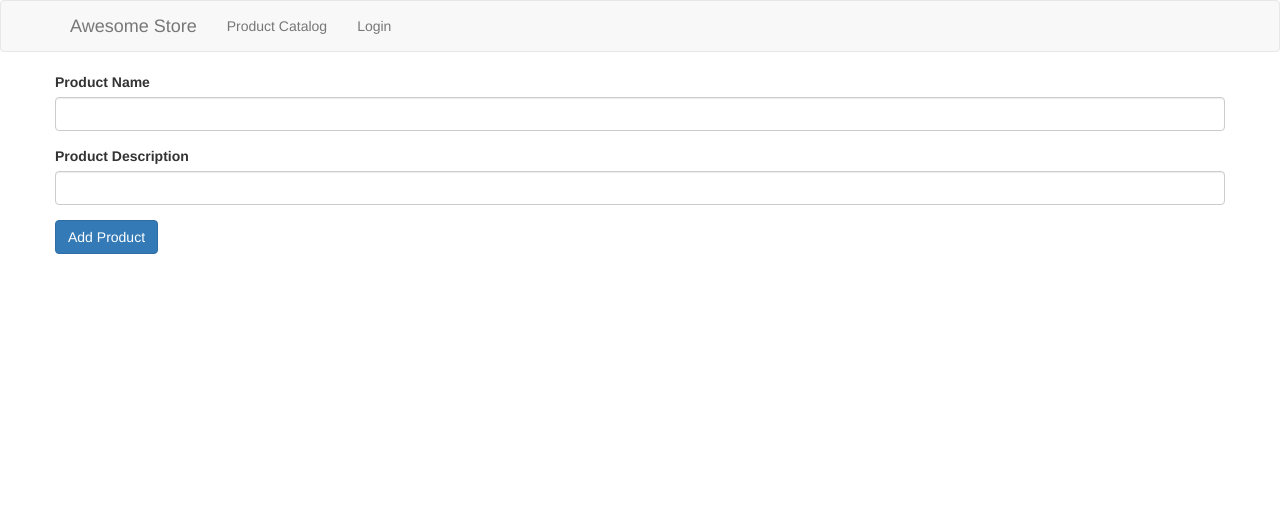
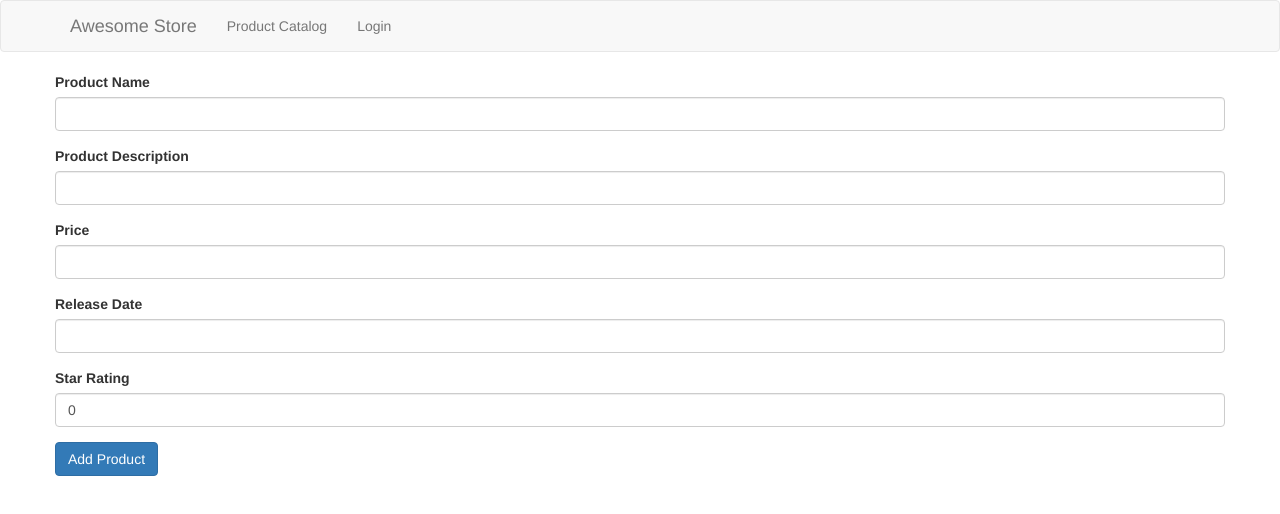
Before and after one commit to puranik3/react-zeolearn-april-30-may-3-2019, a React (Create React App) app in the folder exercises/awesome-store/: page /catalog/add in a window 1280 px wide. Shown: the top 514 px of the page. Built offline with nearby package versions, Linux system fonts and the light colour scheme.

Commit message:
ProductAdd form with controlled fields, still not posting

```diff
--- a/exercises/awesome-store/src/components/ProductAdd.js
+++ b/exercises/awesome-store/src/components/ProductAdd.js
@@ -7,8 +7,11 @@ class ProductAdd extends Component {
 
       this.state = {
         values: {
-          name: '',
+          productName: '',
           description: '',
+          price: '',
+          releaseDate: '',
+          starRating: 0,
         },
       }
     }
@@ -31,18 +34,36 @@ class ProductAdd extends Component {
     render() {
       return (
           <div className="container">
-          <div>{this.state.values.name}</div>
+          {console.log(this.state)}
             <form onSubmit={this.login}>
               <div className="form-group row">
                 <label className="control-label col-3" htmlFor="productName">Product Name</label>
                 <div className="col-9">
-                  <input type="text" className="form-control" name="product-name" id="productName" value={this.state.values.name} onChange={this.updateValues} />
+                  <input type="text" className="form-control" name="productName" id="productName" value={this.state.values.name} onChange={this.updateValues.bind(this)} />
                 </div>
               </div>
               <div className="form-group row">
-                <label className="control-label col-3" htmlFor="password">Product Description</label>
+                <label className="control-label col-3" htmlFor="description">Product Description</label>
                 <div className="col-9">
-                  <input type="text" className="form-control" name="password" id="password" value={this.state.values.description} onChange={this.updateValues} />
+                  <input type="text" className="form-control" name="description" id="description" value={this.state.values.description} onChange={this.updateValues} />
+                </div>
+              </div>
+              <div className="form-group row">
+                <label className="control-label col-3" htmlFor="price">Price</label>
+                <div className="col-9">
+                  <input type="text" className="form-control" name="price" id="price" value={this.state.values.price} onChange={this.updateValues} />
+                </div>
+              </div>
+              <div className="form-group row">
+                <label className="control-label col-3" htmlFor="releaseDate">Release Date</label>
+                <div className="col-9">
+                  <input type="text" className="form-control" name="releaseDate" id="releaseDate" value={this.state.values.releaseDate} onChange={this.updateValues} />
+                </div>
+              </div>
+              <div className="form-group row">
+                <label className="control-label col-3" htmlFor="starRating">Star Rating</label>
+                <div className="col-9">
+                  <input type="text" className="form-control" name="starRating" id="starRating" value={this.state.values.starRating} onChange={this.updateValues} />
                 </div>
               </div>
               <div className="form-group row">
```
